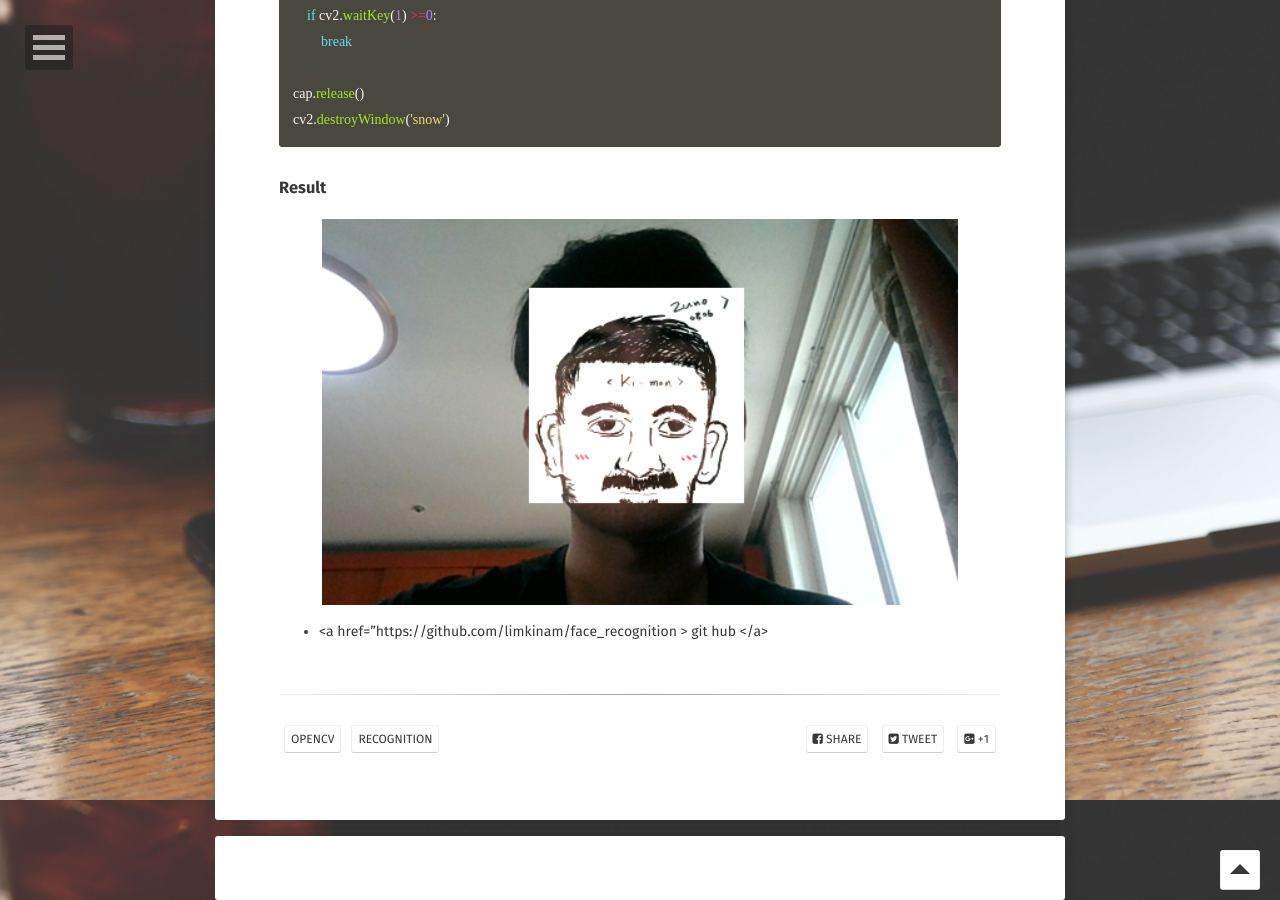
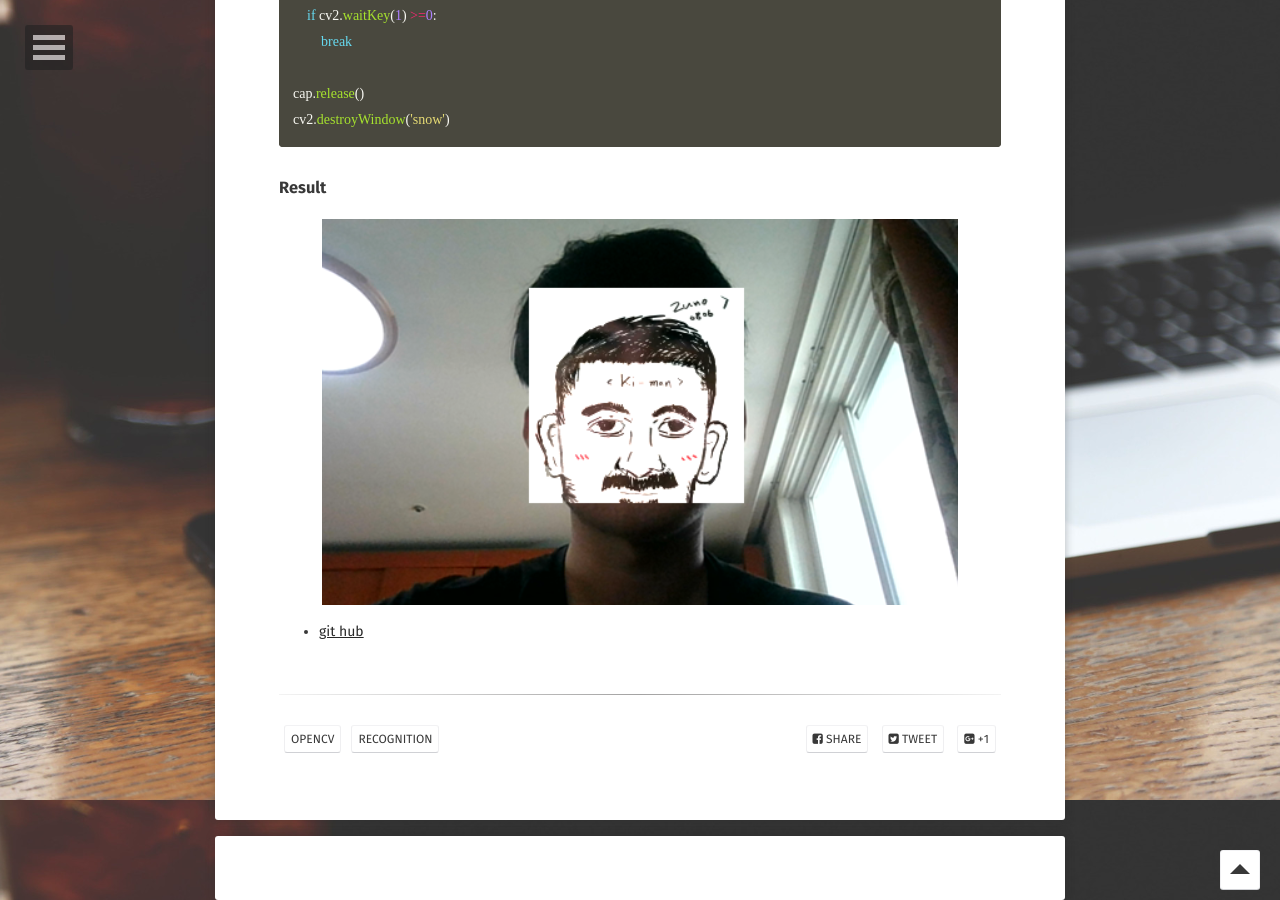
Before and after one commit to limkinam/limkinam.github.io, a Jekyll site: the page built from _posts/2020-06-12-face_recognition.md, in a window 1280 px wide and 900 px high, scrolled down 2800 px. Built offline with Jekyll 4.4.1, drawn with Linux system fonts in a browser that asks for light colours; some web fonts are replaced; comment, search, counter and statistics services are not loaded.

Commit message:
Update 2020-06-12-face_recognition.md

```diff
--- a/_posts/2020-06-12-face_recognition.md
+++ b/_posts/2020-06-12-face_recognition.md
@@ -84,4 +84,4 @@ cv2.destroyWindow('snow')
 
 <img src="../assets/img/face_recognition/result.png">
 
-* <a href="https://github.com/limkinam/face_recognition > git hub  </a>
+* <a href="https://github.com/limkinam/face_recognition" > git hub  </a>
```
